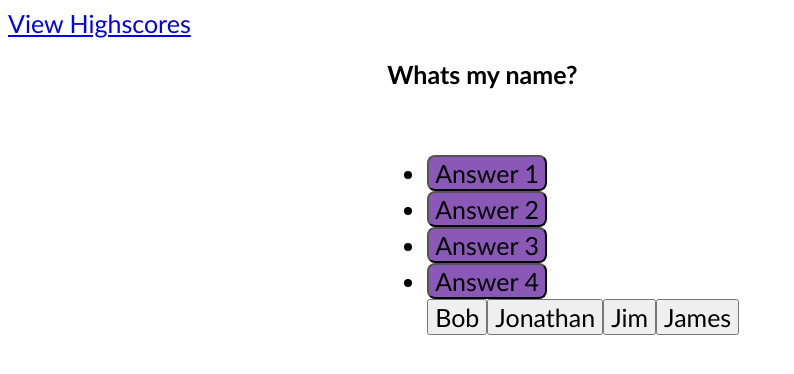
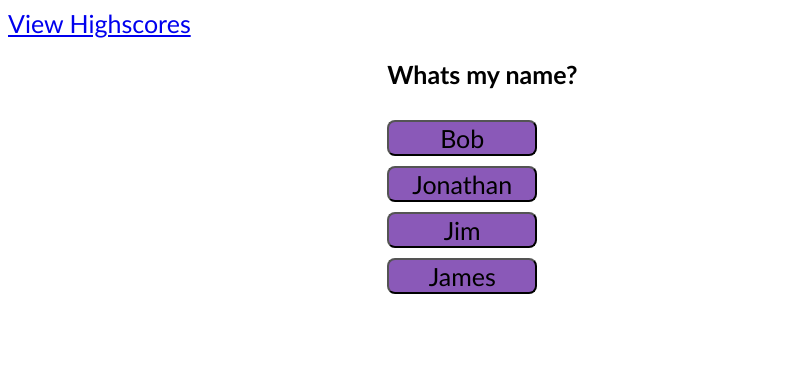
Before and after one commit to jonathanjjolsen/timed-quiz, a plain HTML site: page index.html in a window 1280 px wide. Both pictures are taken after a click on the button "Start Quiz". Shown: the whole page, without its empty margins (0-794 px from the left). Drawn offline with Linux system fonts and the light colour scheme.

Commit message:
Updated logic for buttons with help from professor

```diff
--- a/index.html
+++ b/index.html
@@ -1,16 +1,14 @@
 <!DOCTYPE html>
 <html lang="en">
-
   <head>
-    <meta charset="UTF-8">
-    <meta http-equiv="X-UA-Compatible" content="IE=edge">
-    <meta name="viewport" content="style.css">
-    <link rel="stylesheet" href ="style.css">
+    <meta charset="UTF-8" />
+    <meta http-equiv="X-UA-Compatible" content="IE=edge" />
+    <meta name="viewport" content="width=device-width, initial-scale=1.0" />
+    <link rel="stylesheet" href="style.css" />
     <title>Timed Quiz</title>
   </head>
 
   <body>
-     <!-- I need to make a nav that has a link to high scores, as well as displays the time left in the quiz. -->
     <header>
       <div>
         <a href="High Scores">View Highscores</a>
@@ -18,25 +16,20 @@
       <div class="wrapper">
         <div id="startingpage">
           <h2>Coding Quiz Challenge</h2>
-                <p>Try to answer the following code-related questions within the time limit. Keep in mind that incorrect answers will penalize your timer by 10 seconds.<p>
+          <p>
+            Try to answer the following code-related questions within the time
+            limit. Keep in mind that incorrect answers will penalize your timer
+            by 10 seconds.
+          </p>
+          <p>
             <button id="start">Start Quiz</button>
-            </div>
-            <h2 class="header" id="header">Box header here.<h2>
-            <ul id="answers">
-                <li><button class="button">Answer 1</button></li>
-                <li><button class="button">Answer 2</button></li>
-                <li><button class="button">Answer 3</button></li>
-                <li><button class="button">Answer 4</button></li>
-            </ul>
+          </p>
         </div>
 
-
-
+        <h2 class="header" id="header">Box header here.</h2>
+        <div id="answers"></div>
+      </div>
     </header>
-        <!-- I need a wrapper that displays over the quiz. -->
-        <!-- I need a div that holds the questions. -->
-        <!-- I need an area to hold the question choices. -->
     <script src="script.js"></script>
   </body>
-
 </html>
--- a/script.js
+++ b/script.js
@@ -1,12 +1,11 @@
 //Front Screen Disappear On Click
-let questionEl = document.getElementById('header');
-let answersEl = document.getElementById('answers');
+let questionEl = document.getElementById("header");
+let answersEl = document.getElementById("answers");
 let questionNumber;
-let start = document.getElementById('start');
+let start = document.getElementById("start");
 let score = 0;
 
-
-start.addEventListener('click', startquiz);
+start.addEventListener("click", startquiz);
 
 function startquiz() {
   hide();
@@ -15,128 +14,100 @@ function startquiz() {
 }
 
 function hide() {
-    document.getElementById('startingpage').style.visibility = 'hidden';
+  document.getElementById("startingpage").style.visibility = "hidden";
 }
 
 let questions = [
   {
     question: "Whats my name?",
     options: [
-            {answer:'Bob', correct: false},
-            {answer: 'Jonathan', correct: true},
-            {answer: 'Jim', correct: false},
-            {answer: 'James', correct: false}
-        ]
+      { answer: "Bob", correct: false },
+      { answer: "Jonathan", correct: true },
+      { answer: "Jim", correct: false },
+      { answer: "James", correct: false },
+    ],
   },
   {
     question: "Whats color is the sky?",
     options: [
-             {answer:'Green', correct: false},
-             {answer: 'Blue', correct: true},
-             {answer: 'Purple', correct: false},
-             {answer: 'Yellow', correct: false}
-         ]
+      { answer: "Green", correct: false },
+      { answer: "Blue", correct: true },
+      { answer: "Purple", correct: false },
+      { answer: "Yellow", correct: false },
+    ],
   },
   {
     question: "What state number is Arizona?",
     options: [
-             {answer:'15', correct: false},
-             {answer: '48', correct: true},
-             {answer: '37', correct: false},
-             {answer: '1', correct: false}
-         ]
+      { answer: "15", correct: false },
+      { answer: "48", correct: true },
+      { answer: "37", correct: false },
+      { answer: "1", correct: false },
+    ],
   },
   {
     question: "How much does the average house cost?",
     options: [
-             {answer:'300k', correct: false},
-             {answer: 'Too much!', correct: true},
-             {answer: '200k', correct: false},
-             {answer: '700k', correct: false}
-         ]
+      { answer: "300k", correct: false },
+      { answer: "Too much!", correct: true },
+      { answer: "200k", correct: false },
+      { answer: "700k", correct: false },
+    ],
   },
   {
     question: "What is the meaning of life?",
     options: [
-             {answer:'Who knows?', correct: false},
-             {answer: '42', correct: true},
-             {answer: 'Happiness', correct: false},
-             {answer: 'Success', correct: false}
-         ]
+      { answer: "Who knows?", correct: false },
+      { answer: "42", correct: true },
+      { answer: "Happiness", correct: false },
+      { answer: "Success", correct: false },
+    ],
   },
+];
 
-]
-/*console.log(questions[0].options[0].answer)*/
 function getQuestion() {
-
-    currentQuestion();
-
+  renderQuestion();
 }
 
-function currentQuestion() {
-    questionEl.textContent = questions[questionNumber].question;
-    let currentQuestion = questions[questionNumber]
-    console.log(currentQuestion);
+function renderQuestion() {
+  let currentQuestion = questions[questionNumber];
+  questionEl.textContent = currentQuestion.question;
+
   //let questionText = currentQuestion.question;
   let options = currentQuestion.options;
-    for(i = 0; i < options.length; i++) {
+  answersEl.innerHTML = "";
+  for (i = 0; i < options.length; i++) {
     //create button element
-        let buttonEl = document.createElement('button')
+    let buttonEl = document.createElement("button");
 
     //add text to button element
-        buttonEl.textContent = options[i].answer
-        let correct = options[i].correct
+    buttonEl.textContent = options[i].answer;
+    buttonEl.setAttribute("data-index", i);
+    buttonEl.classList.add("button");
     //add event listener to button element
-        buttonEl.addEventListener('click', function(){
-            console.log(correct)
-            if(correct) {
-                score = score + 10
-                console.log("correct")
-            }else {
-                console.log("wrong")
+    //append button element to answers list
+    answersEl.append(buttonEl);
+  }
+}
+
+answersEl.addEventListener("click", function (e) {
+  const element = e.target;
+
+  if (!element.matches("button")) return;
+  let currentQuestion = questions[questionNumber];
+  const index = element.dataset.index;
+  console.log(index);
+  const correct = currentQuestion.options[index].correct;
+
+  console.log(correct);
+
+  if (correct) {
+    score = score + 10;
+    console.log("correct");
+  } else {
+    console.log("wrong");
   }
   questionNumber++;
 
   getQuestion();
-        })
-        //append button element to answers list
-        answersEl.append(buttonEl)
-    }
-}
-
-/*function currentQuestion() {
-    questionEl.textContent = questions[questionNumber].question;
-    let currentQuestion = questions[questionNumber]
-    console.log(currentQuestion);
-    let options = currentQuestion.options;
-    for(i = 0; i < options.length; i++) {
-        //create button element
-
-        //add text to button element
-        answersEl.innerText = options[i].answer
-
-
-        let correct = options[i].correct
-        //add event listener to button element
-        buttonEl.addEventListener('click', function(){
-            console.log(correct)
-            if(correct) {
-                score = score + 10
-                console.log("correct")
-            }else {
-                console.log("wrong")
-            }
-
-            questionNumber++;
-
-            getQuestion();
-        })
-        //append button element to answers list
-
-    }
-}*/
-
-
-//I need to check the value of the correct answer
-//If correct, add points to score and move to next question.
-//If incorrect, subtract time from time and move to next question.
+});
--- a/style.css
+++ b/style.css
@@ -1,26 +1,33 @@
 * {
     font-size: 25px;
     font-family: Trebuchet MS;
-}
+  }
 
-.wrapper {
+  .wrapper {
     margin: 0 auto;
     width: 40%;
     display: flex;
     flex-direction: column;
     position: relative;
-}
+  }
 
-
-li button {
-    background-color:rgb(138, 89, 184);
-    border-radius: 8px;
-}
-
-#startingpage {
+  #startingpage {
     position: absolute;
     background-color: white;
     padding-bottom: 20%;
     text-align: center;
     padding-top: 10%;
-}
+  }
+
+  #answers {
+    display: flex;
+    flex-flow: column;
+    align-items: flex-start;
+  }
+
+  #answers button {
+    background-color: rgb(138, 89, 184);
+    border-radius: 8px;
+    margin-top: 10px;
+    min-width: 150px;
+  }
```
Lines whose indentation alone changed are shown as unchanged.
